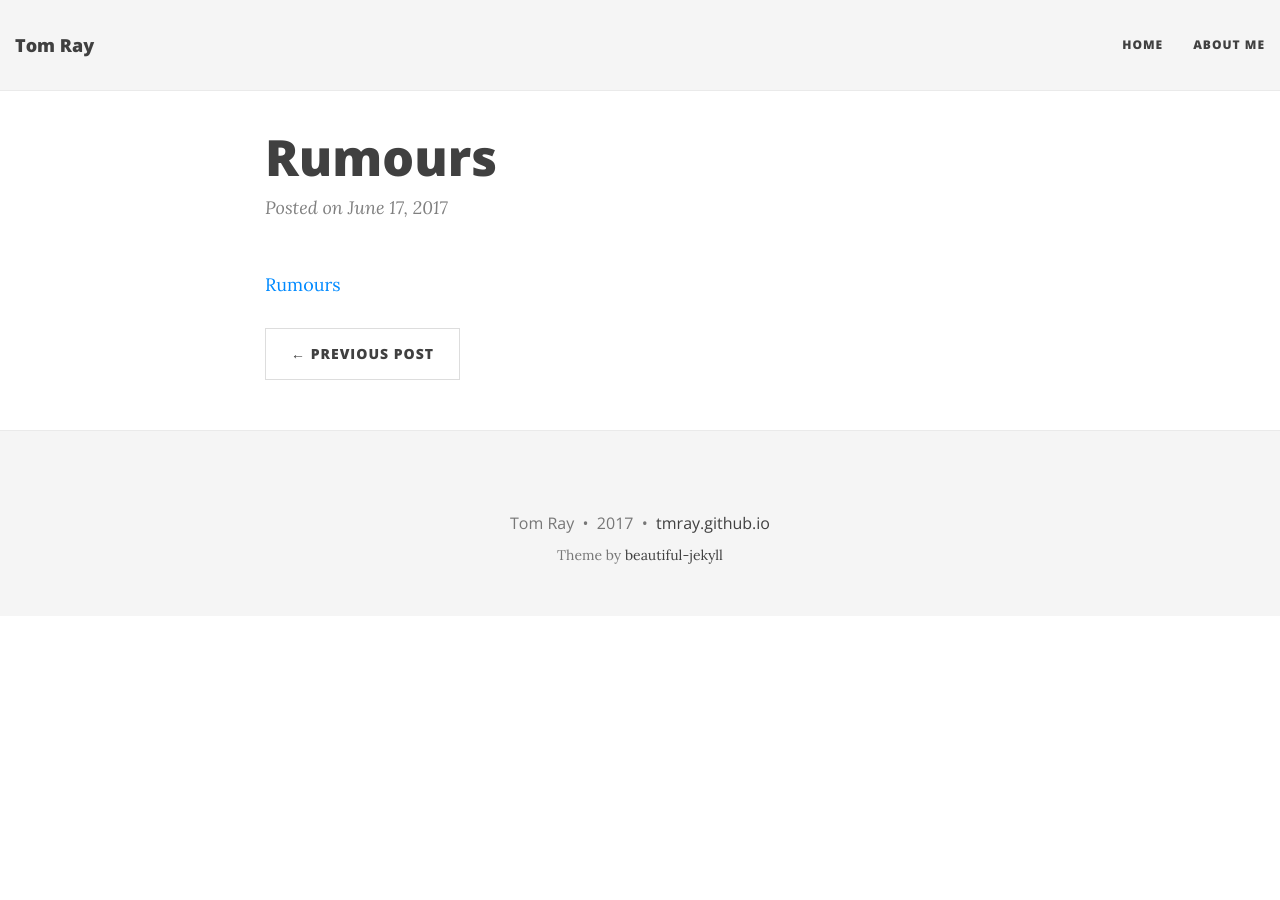
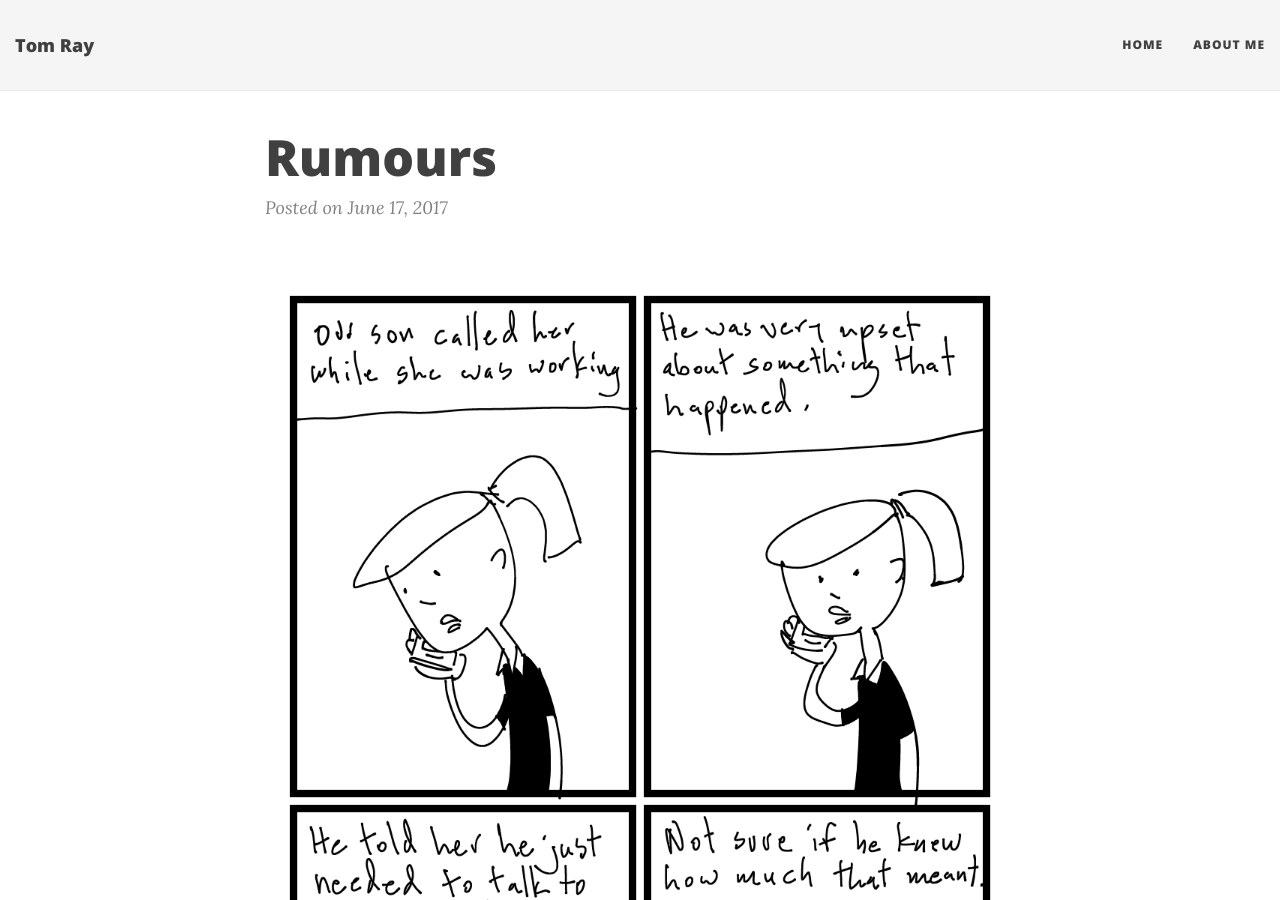
Before and after one commit to tmray/tmray.github.com, a Jekyll site: the page built from _posts/2017-06-17-rumours.md, in a window 1280 px wide and 900 px high. Built offline with Jekyll 4.4.1, drawn with Linux system fonts in a browser that asks for light colours; nearby versions of some CDN libraries.

Commit message:
Image embedded

```diff
--- a/_posts/2017-06-17-rumours.md
+++ b/_posts/2017-06-17-rumours.md
@@ -3,4 +3,4 @@ layout: post
 title: Rumours
 categories: comics then-this-happened
 ---
-[Rumours](/public/images/june-17-2017-comic.png)
+![Rumours](/public/images/june-17-2017-comic.png)
```
